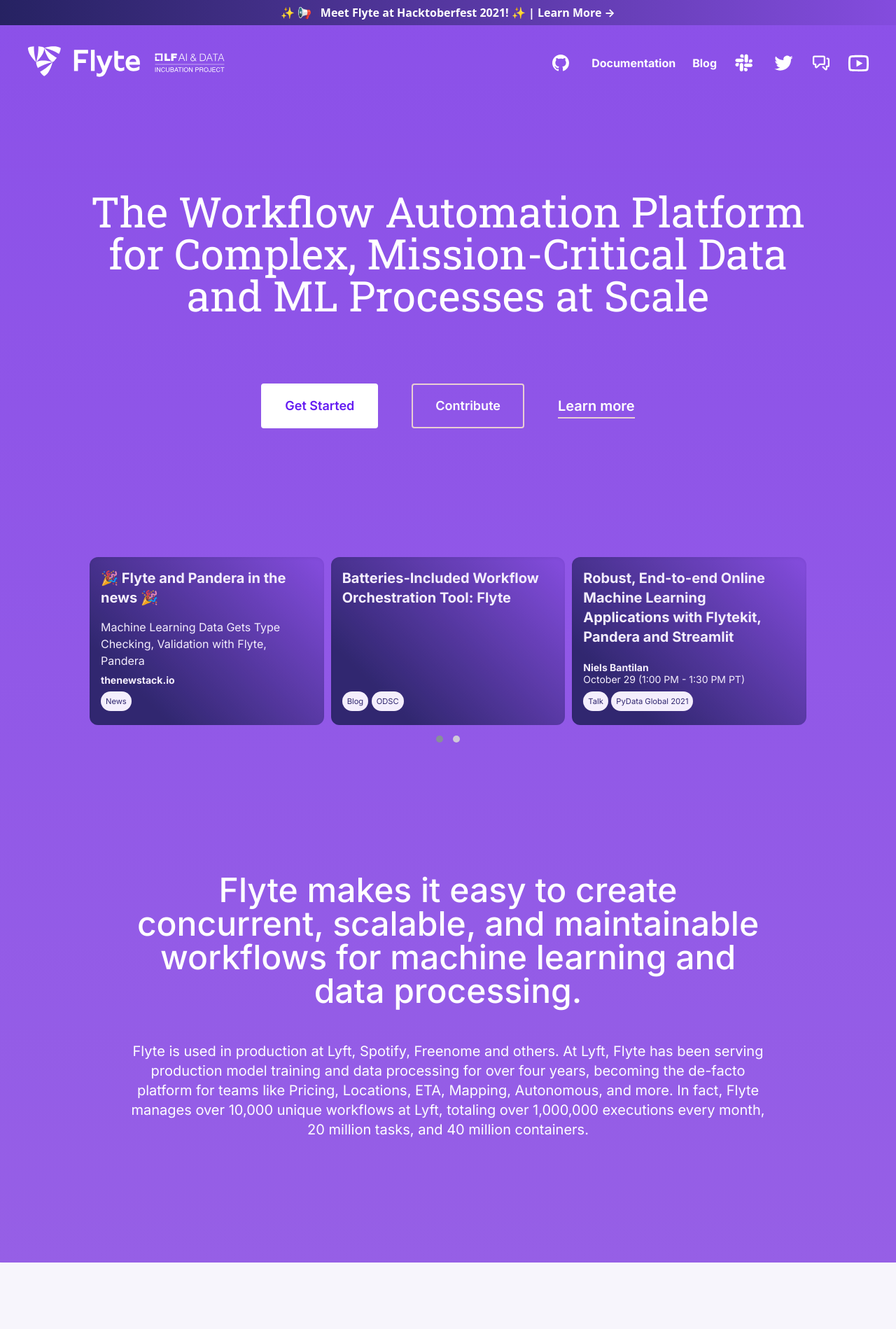
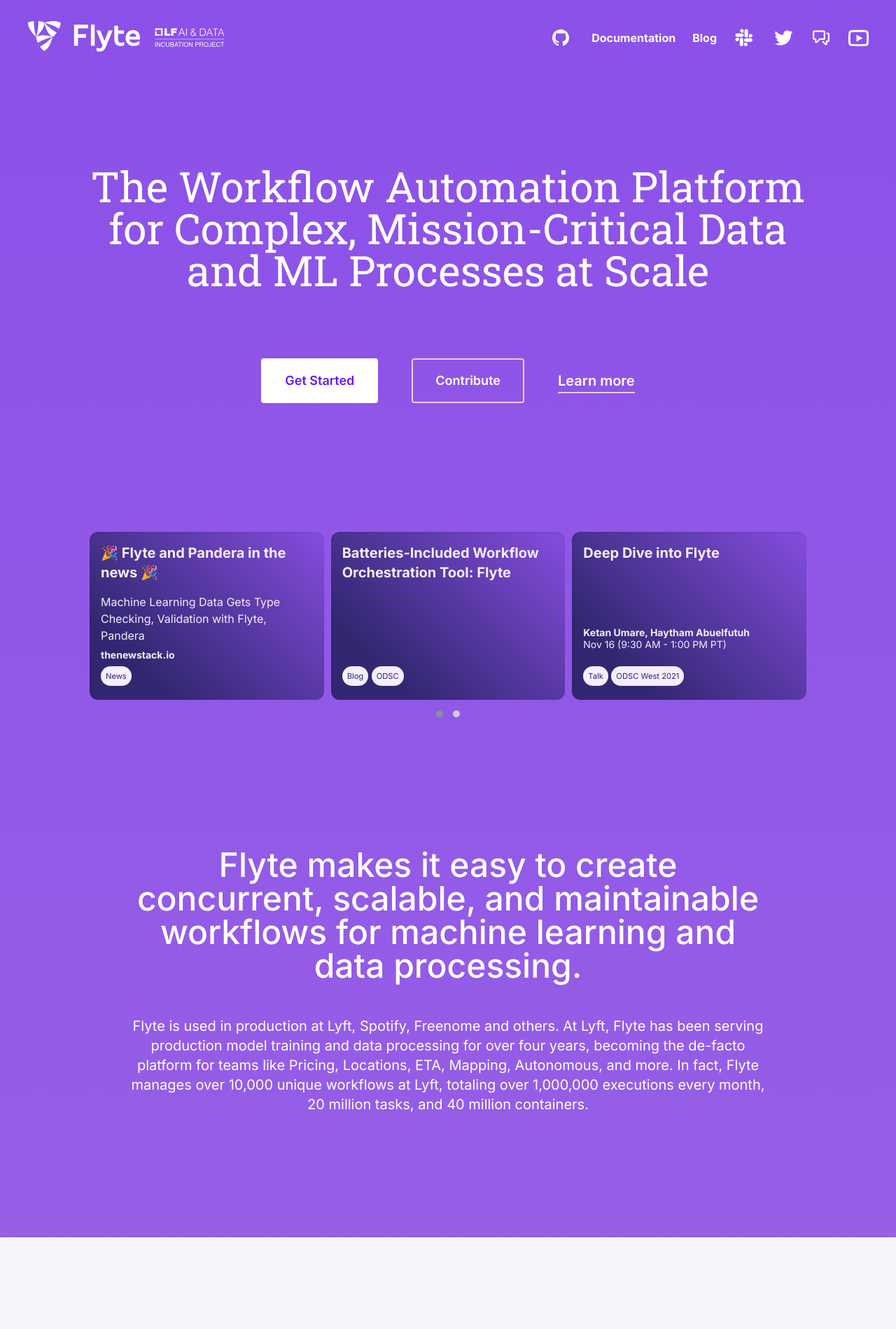
Before and after one commit to flyteorg/flyteorg.github.io, a Jekyll site: the page built from index.html, in a window 1280 px wide. Shown: the top 1899 px of the page at 70% size. Built offline with Jekyll 4.4.1, drawn with Linux system fonts in a browser that asks for light colours; comment, search, counter and statistics services are not loaded.

Commit message:
removed hacktoberfest banner, added release and conference cards
Signed-off-by: Samhita Alla <aallasamhita@gmail.com>

```diff
--- a/_includes/navbar.html
+++ b/_includes/navbar.html
@@ -1,11 +1,3 @@
-<div class="header-banner">
-  <a
-    href="https://blog.flyte.org/meet-flyte-at-hacktoberfest-2021"
-    target="_blank"
-  >
-    ✨ 📢 &nbsp; Meet Flyte at Hacktoberfest 2021! ✨ | Learn More &rarr;
-  </a>
-</div>
 <nav
   class="
     relative
--- a/index.html
+++ b/index.html
@@ -191,7 +191,7 @@ title: Flyte
         <!--end of card 5-->
         <!--card 1-->
         <a
-          href="https://pydata.org/global2021/schedule/presentation/119/robust-end-to-end-online-machine-learning-applications-with-flytekit-pandera-and-streamlit/"
+          href="https://odsc.com/speakers/deep-dive-into-flyte/"
           target="_blank"
         >
           <div class="max-w-sm w-full lg:max-w-full lg:flex">
@@ -213,20 +213,20 @@ title: Flyte
             >
               <div class="mb-4">
                 <div class="font-bold text-xl text-white card-title">
-                  Robust, End-to-end Online Machine Learning Applications with Flytekit, Pandera and Streamlit
-                </div>
-              </div>
-              <div class="flex items-center">
+                  Deep Dive into Flyte
+                </div>
+              </div>
+              <div class="flex items-center mt-14">
                 <div class="text-sm">
                   <p class="text-white leading-none font-bold">
-                    Niels Bantilan
+                    Ketan Umare, Haytham Abuelfutuh
                   </p>
-                  <p class="text-white">October 29 (1:00 PM - 1:30 PM PT)</p>
+                  <p class="text-white">Nov 16 (9:30 AM - 1:00 PM PT)</p>
                 </div>
               </div>
               <div class="mb-2">
                 <span class="badge">Talk</span>
-                <span class="badge">PyData Global 2021</span>
+                <span class="badge">ODSC West 2021</span>
               </div>
             </div>
           </div>
@@ -264,6 +264,36 @@ title: Flyte
             </div>
           </div>
         </a>
+        <a
+          href="https://github.com/flyteorg/flytekit/releases/tag/v0.24.0"
+          target="_blank"
+        >
+          <div class="max-w-sm w-full lg:max-w-full lg:flex">
+            <div
+              class="
+                bg-carousel
+                shadow-inner
+                rounded-xl
+                p-4
+                flex flex-col
+                justify-between
+                leading-normal
+                lg:h-60
+                md:h-60
+                sm:h-64
+                h-64
+                w-full
+              "
+            >
+              <div class="font-bold text-xl text-white card-title">
+                <div class="mb-4">Flytekit 0.24.0</div>
+              </div>
+              <div class="mb-2">
+                <span class="badge">Release</span>
+              </div>
+            </div>
+          </div>
+        </a>
         <!--end of cards-->
       </div>
     </div>
@@ -326,7 +356,12 @@ title: Flyte
       <!--item-1-->
       <div class="md:flex md:items-center relative js-show-on-scroll transform">
         <div class="md:w-5/12 py-10 sm:py-20 items-center">
-          <div class="flyte-metrics ml-auto mr-auto pl-0 md:pl-5 lg:pl-0" width="350" height="200" alt="Flyte Metrics">
+          <div
+            class="flyte-metrics ml-auto mr-auto pl-0 md:pl-5 lg:pl-0"
+            width="350"
+            height="200"
+            alt="Flyte Metrics"
+          >
             <svg
               xmlns="http://www.w3.org/2000/svg"
               viewBox="0 0 490.60366 164.00981"
@@ -336,7 +371,7 @@ title: Flyte
               <defs>
                 <style>
                   .cls-2 {
-                    fill: #793BEE;
+                    fill: #793bee;
                   }
                 </style>
               </defs>
@@ -460,11 +495,23 @@ title: Flyte
                 d="M465.6909,110.17392v3.418h-9.668v25.27343h-3.92578V113.59189h-9.668v-3.418Z"
               />
             </svg>
-            <br>
-            <div class="text-center"><span class="metric" id="metric-users">0</span><span class="metric">+</span> Users</div>
-            <div class="text-center"><span class="metric" id="metric-executions">1,000,000</span><span class="metric">+</span> Executions</div>
-            <div class="text-center"><span class="metric" id="metric-tasks">20,000,000</span><span class="metric">+</span> Tasks</div>
-            <div class="text-center"><span class="metric" id="metric-containers">40,000,000</span><span class="metric">+</span> Containers</div>
+            <br />
+            <div class="text-center">
+              <span class="metric" id="metric-users">0</span
+              ><span class="metric">+</span> Users
+            </div>
+            <div class="text-center">
+              <span class="metric" id="metric-executions">1,000,000</span
+              ><span class="metric">+</span> Executions
+            </div>
+            <div class="text-center">
+              <span class="metric" id="metric-tasks">20,000,000</span
+              ><span class="metric">+</span> Tasks
+            </div>
+            <div class="text-center">
+              <span class="metric" id="metric-containers">40,000,000</span
+              ><span class="metric">+</span> Containers
+            </div>
           </div>
         </div>
         <div class="md:w-2/12 lg:w-1/12 hidden md:block self-stretch"></div>
@@ -499,7 +546,13 @@ title: Flyte
         </div>
       </div>
       <!--item-2-->
-      <div class="md:flex md:items-center md:flex-row-reverse relative js-show-on-scroll">
+      <div
+        class="
+          md:flex md:items-center md:flex-row-reverse
+          relative
+          js-show-on-scroll
+        "
+      >
         <div class="illustration md:w-7/12 text-center">
           <div class="flex flex-wrap" id="tabs-id">
             <div class="w-full px-3 py-10 sm:py-20">
@@ -859,7 +912,13 @@ title: Flyte
         </div>
       </div>
       <!--item-4-->
-      <div class="md:flex md:items-center md:flex-row-reverse relative js-show-on-scroll">
+      <div
+        class="
+          md:flex md:items-center md:flex-row-reverse
+          relative
+          js-show-on-scroll
+        "
+      >
         <div class="illustration md:w-5/12 text-center md:text-right">
           <svg
             class="
@@ -1358,7 +1417,13 @@ title: Flyte
         </div>
       </div>
       <!--item 6-->
-      <div class="md:flex md:items-center md:flex-row-reverse relative js-show-on-scroll">
+      <div
+        class="
+          md:flex md:items-center md:flex-row-reverse
+          relative
+          js-show-on-scroll
+        "
+      >
         <div class="illustration md:w-5/12 text-center md:text-right">
           <svg
             class="
@@ -1876,15 +1941,15 @@ title: Flyte
           gap-6
           justify-center
           grid-cols-3
-          md:grid-cols-3
-          md:gap-10
-          lg:grid-cols-5
-          lg:gap-6
+          md:grid-cols-3 md:gap-10
+          lg:grid-cols-5 lg:gap-6
           px-10
           sm:px-24
           md:px-20
           lg:px-32
-          flex justify-center items-center
+          flex
+          justify-center
+          items-center
         "
       >
         <div class="ml-auto mr-auto">
@@ -1919,14 +1984,15 @@ title: Flyte
         </div>
         <div class="ml-auto mr-auto">
           <a href="https://blackshark.ai" target="_blank">
-            <img src="{{ "/assets/images/blackshark.png" | prepend: site.baseurl }}"
-          title="Blackshark" alt="Blackshark" />
+            <img src="{{ "/assets/images/blackshark.png" | prepend: site.baseurl
+            }}" title="Blackshark" alt="Blackshark" />
           </a>
         </div>
         <div class="ml-auto mr-auto">
           <a href="https://striveworks.us" target="_blank">
-            <img src="{{ "/assets/images/striveworks.png" | prepend: site.baseurl
-          }}" class="w-28" title="Striveworks" alt="Striveworks" />
+            <img src="{{ "/assets/images/striveworks.png" | prepend:
+            site.baseurl }}" class="w-28" title="Striveworks" alt="Striveworks"
+            />
           </a>
         </div>
         <div class="ml-auto mr-auto">
@@ -1943,8 +2009,8 @@ title: Flyte
         </div>
         <div class="ml-auto mr-auto">
           <a href="https://latch.bio" target="_blank">
-            <img src="{{ "/assets/images/latchbio.svg" | prepend: site.baseurl }}"
-          width="200" title="Latch" alt="Latch" />
+            <img src="{{ "/assets/images/latchbio.svg" | prepend: site.baseurl
+            }}" width="200" title="Latch" alt="Latch" />
           </a>
         </div>
       </div>
@@ -2021,7 +2087,8 @@ title: Flyte
         <a href="https://greatexpectations.io" target="_blank">
           <img class="h-16" src="{{
           "/assets/images/integrations/greatexpectations.svg" | prepend:
-        site.baseurl }}" title="Great Expectations" alt="Great Expectations" />
+          site.baseurl }}" title="Great Expectations" alt="Great Expectations"
+          />
         </a>
       </div>
       <div class="md:col-start-3 lg:col-start-7 col-start-2 ml-auto mr-auto">
@@ -2089,14 +2156,15 @@ title: Flyte
       </div>
       <div class="md:col-start-6 lg:col-start-6 col-start-3 ml-auto mr-auto">
         <a href="https://aws.amazon.com/pm/sagemaker" target="_blank">
-          <img class="h-16" src="{{ "/assets/images/integrations/sagemaker.svg" |
-        prepend: site.baseurl }}" title="AWS Sagemaker" alt="AWS Sagemaker" />
+          <img class="h-16" src="{{ "/assets/images/integrations/sagemaker.svg"
+          | prepend: site.baseurl }}" title="AWS Sagemaker" alt="AWS Sagemaker"
+          />
         </a>
       </div>
       <div class="md:col-start-3 lg:col-start-7 col-start-2 ml-auto mr-auto">
         <a href="https://kubernetes.io" target="_blank">
-          <img class="h-16" src="{{ "/assets/images/integrations/kubernetes.svg" |
-        prepend: site.baseurl }}" title="Kubernetes" alt="Kubernetes" />
+          <img class="h-16" src="{{ "/assets/images/integrations/kubernetes.svg"
+          | prepend: site.baseurl }}" title="Kubernetes" alt="Kubernetes" />
         </a>
       </div>
       <div class="md:col-start-4 lg:col-start-8 col-start-3 ml-auto mr-auto">
@@ -2128,8 +2196,8 @@ title: Flyte
       </div>
       <div class="md:col-start-3 lg:col-start-4 col-start-2 ml-auto mr-auto">
         <a href="https://www.tensorflow.org" target="_blank">
-          <img class="h-16" src="{{ "/assets/images/integrations/tensorflow.svg" |
-        prepend: site.baseurl }}" title="TensorFlow" alt="TensorFlow" />
+          <img class="h-16" src="{{ "/assets/images/integrations/tensorflow.svg"
+          | prepend: site.baseurl }}" title="TensorFlow" alt="TensorFlow" />
         </a>
       </div>
       <div
```
Also changed, not shown: other parts of index.html (+4 -4 lines). Lines whose indentation alone changed are shown as unchanged.
